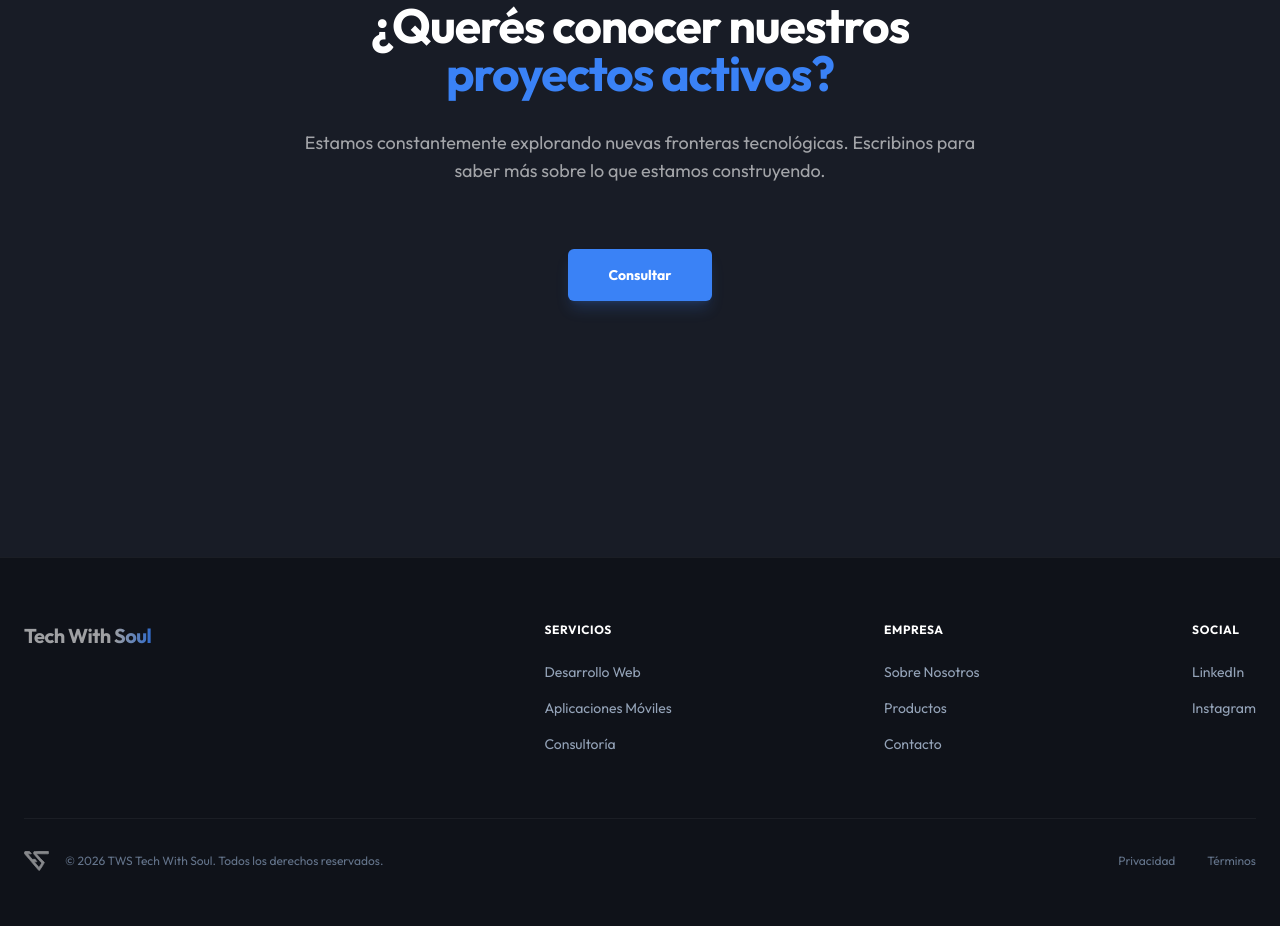
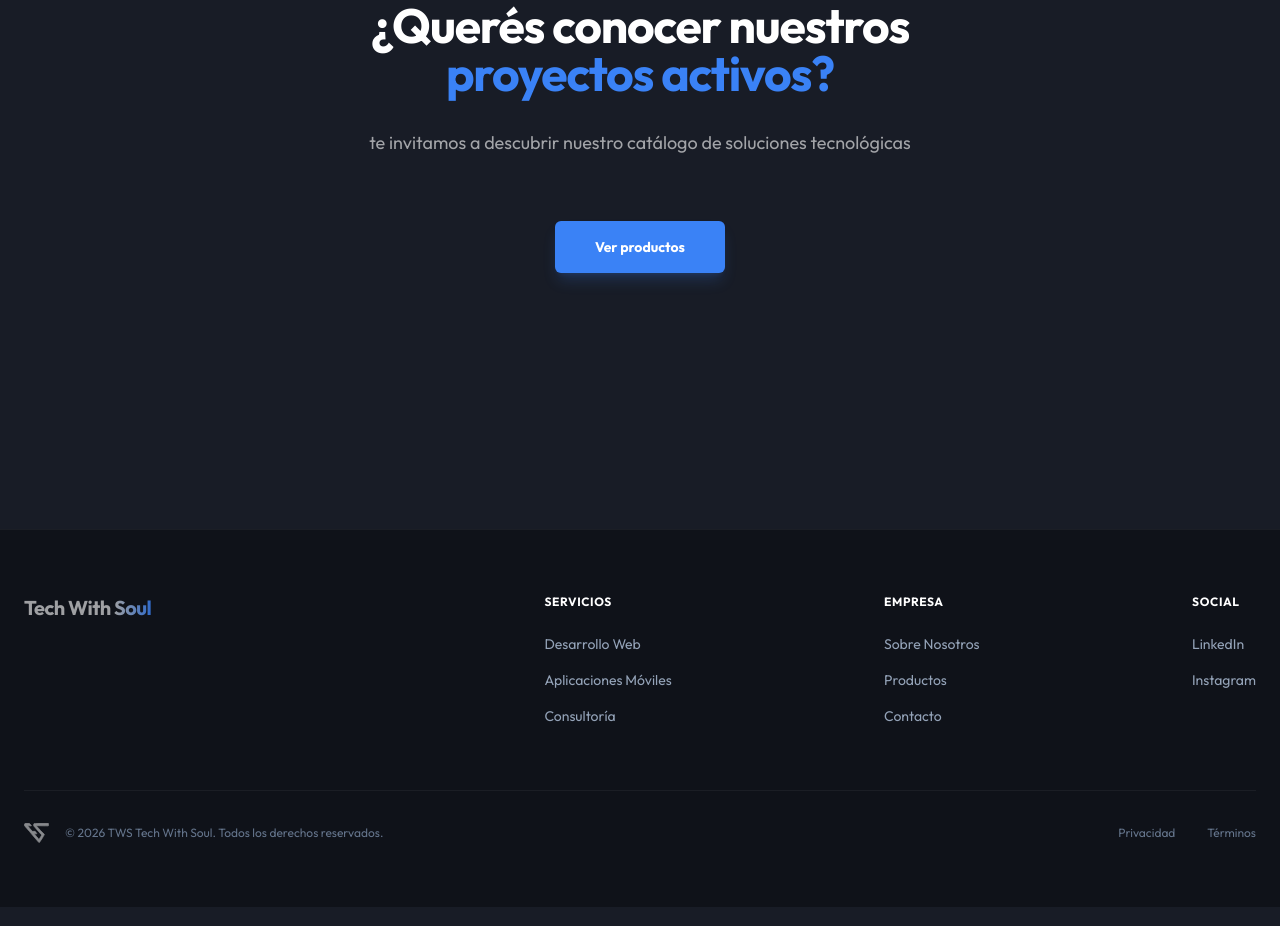
Before and after one commit to MarianoRicoy/tws-landing, a Next.js app: page /servicios/product-lab in a window 1280 px wide. Shown: the part 1840-2766 px from the top of the page. Built offline with nearby package versions, Linux system fonts and the light colour scheme.

Commit message:
feat: update Product Lab CTA to link to products catalog

```diff
--- a/app/servicios/product-lab/page.tsx
+++ b/app/servicios/product-lab/page.tsx
@@ -147,7 +147,7 @@ export default function ProductLabPage() {
             transition={{ delay: 0.1 }}
             className="text-lg text-muted-white mb-12 max-w-2xl mx-auto font-medium"
           >
-            Estamos constantemente explorando nuevas fronteras tecnológicas. Escribinos para saber más sobre lo que estamos construyendo.
+            te invitamos a descubrir nuestro catálogo de soluciones tecnológicas
           </motion.p>
 
           <motion.div
@@ -157,12 +157,12 @@ export default function ProductLabPage() {
             transition={{ delay: 0.2 }}
             className="flex items-center justify-center pt-4"
           >
-            <button
-              onClick={openModal}
+            <Link
+              href="/en-desarrollo"
               className="px-10 py-4 rounded-md bg-accent-cyan text-white font-bold text-sm hover:opacity-90 transition-all hover:scale-105 active:scale-95 shadow-lg shadow-accent-cyan/20 w-full sm:w-auto"
             >
-              Consultar
-            </button>
+              Ver productos
+            </Link>
           </motion.div>
         </div>
       </section>
--- a/app/servicios/software-factory/page.tsx
+++ b/app/servicios/software-factory/page.tsx
@@ -117,7 +117,7 @@ export default function SoftwareFactoryPage() {
             className="relative aspect-[21/9] w-full overflow-hidden rounded-3xl border border-white/10 shadow-2xl"
           >
             <Image
-              src="/sala2.jpeg"
+              src="/sala4.png"
               alt="TWS Software Factory Workspace"
               fill
               className="object-cover transition-transform duration-700 hover:scale-105"
```
Also changed, not shown: 1 other file (tests, documents, lock files or other folders).
